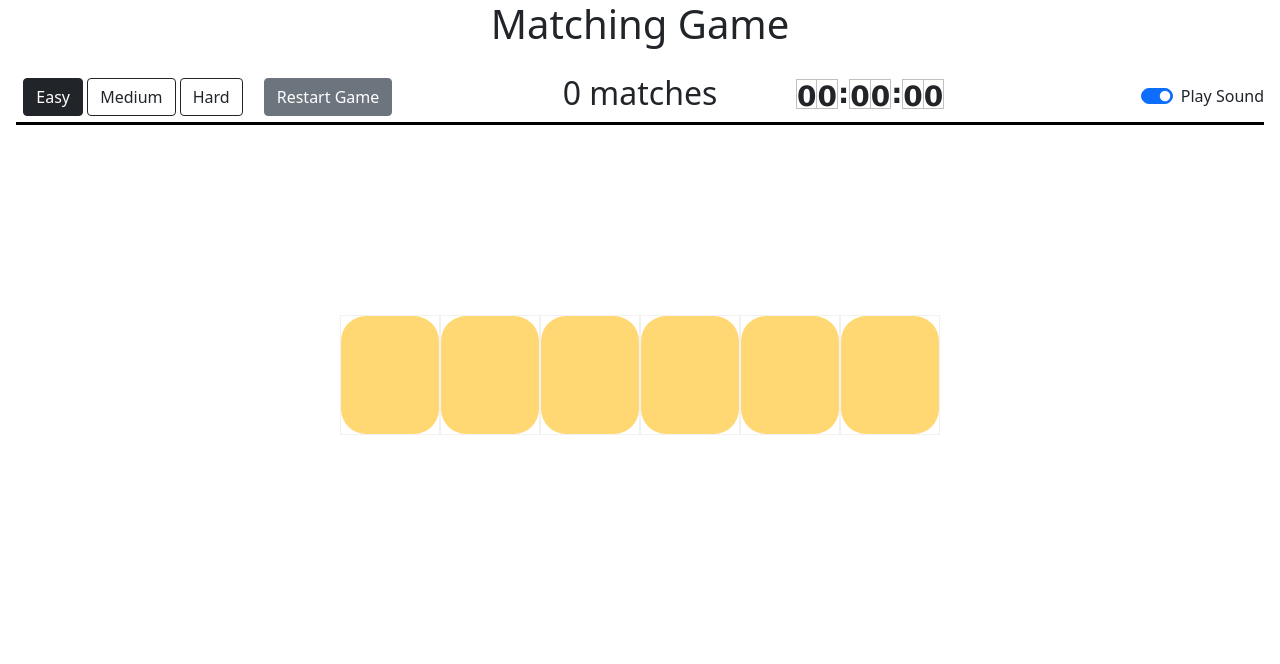
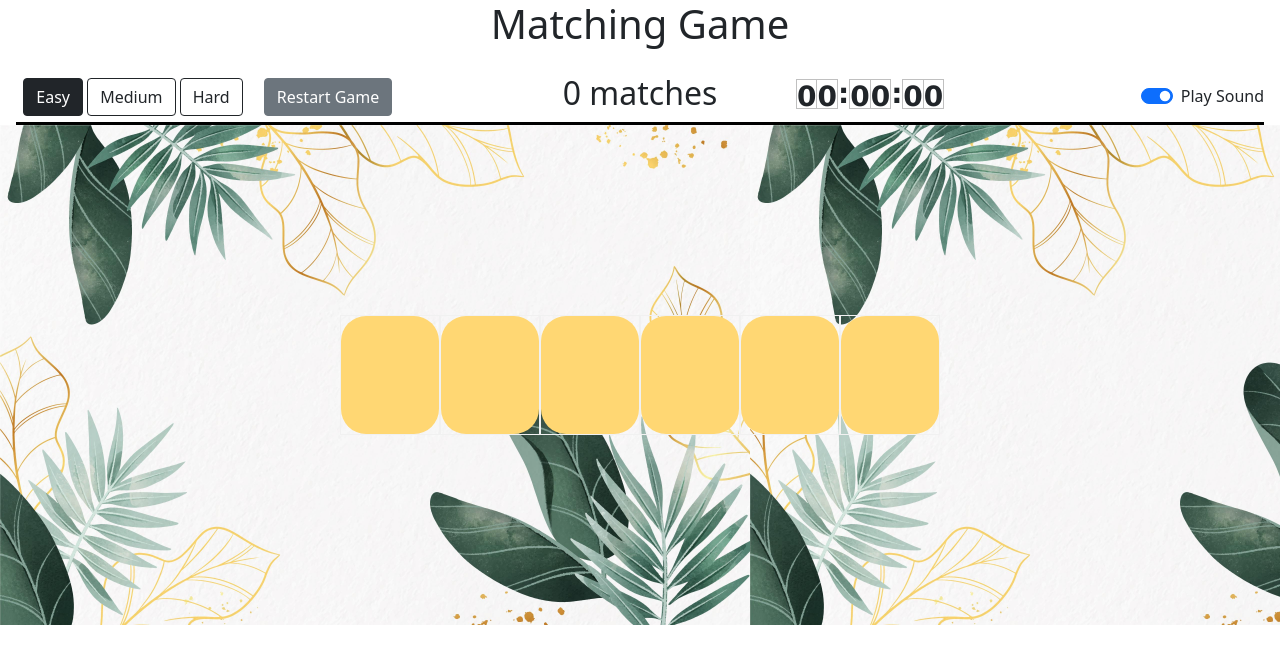
Before and after one commit to safav/SI579, a website: page final/dist/index.html in a window 1280 px wide. Drawn offline with nearby package versions, Linux system fonts and the light colour scheme; no server answers.

Commit message:
add wallpaper

```diff
--- a/final/dist/index.html
+++ b/final/dist/index.html
@@ -38,7 +38,8 @@
 
         <div id="clock" class="ft"></div>
     </header>
+    <div id="wallpaper">
     <main id="container">
 
-    </main>
+    </main></div>
 </body>
--- a/final/dist/style.css
+++ b/final/dist/style.css
@@ -122,6 +122,11 @@ header {
     margin: auto;
 }
 
+#wallpaper {
+    background-image: url('4347464.jpg');
+    background-size: contain;
+}
+
 .flip-card {
     width: 100px;
     height: 50px;
```
